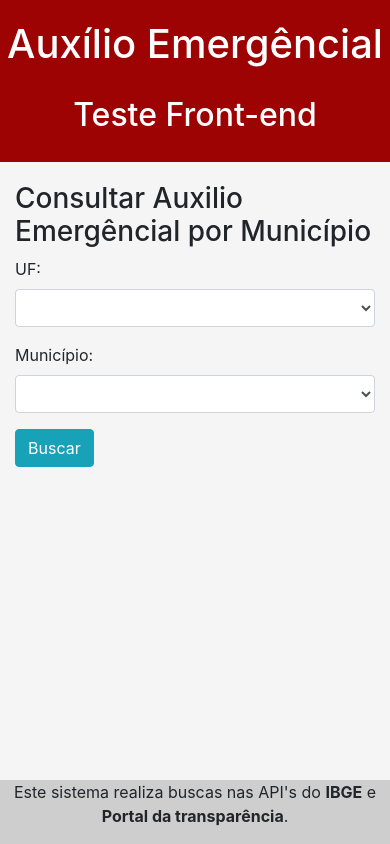
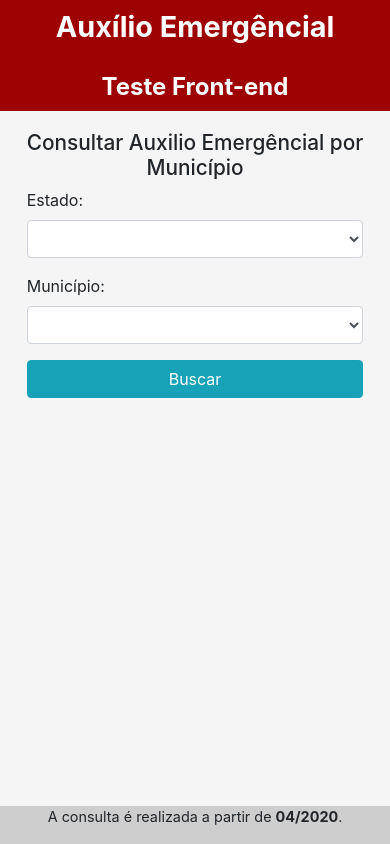
Before and after one commit to picolloto/omegasistemas-teste-front-end, a plain HTML site: page index.html in a window 390 px wide. Drawn offline with nearby package versions, Linux system fonts and the light colour scheme; no server answers.

Commit message:
Ajustes no layout

```diff
--- a/css/style.css
+++ b/css/style.css
@@ -1,4 +1,5 @@
 * {
+    font-family: -apple-system, BlinkMacSystemFont, "Segoe UI", Roboto, Oxygen, Ubuntu, Cantarell, "Open Sans", "Helvetica Neue", sans-serif;
     margin: 0;
     padding: 0;
     border: 0;
@@ -9,10 +10,6 @@ html {
     background-color: whitesmoke;
 }
 
-section {
-    margin: 5%;
-}
-
 header,
 h1,
 h2 {
@@ -20,10 +17,62 @@ h2 {
     padding: 10px 0px 10px 0px;
     color: white;
     text-align: center;
+    font-weight: bold;
+}
+
+h3 {
+    text-align: center;
+    margin-bottom: 2%;
+}
+
+main {
+    display: block;
+}
+
+section {
+    padding: 3%;
+}
+
+div.cfg {
+    max-width: 400px;
+    justify-content: center;
 }
 
 footer {
-    text-align: center;
     background-color: #cecece;
     margin-bottom: 0px;
+    text-align: center;
 }
+
+@media (min-width: 320px) and (max-width: 767.98px) {
+    header {
+        padding: 0px;
+    }
+    h1 {
+        font-size: 1.8rem;
+    }
+    h2 {
+        font-size: 1.5rem;
+    }
+    h3 {
+        font-size: 1.3rem;
+    }
+    footer {
+        font-size: 0.9rem;
+    }
+}
+
+@media (min-width: 768px) and (max-width: 1024px) {
+    h1 {
+        font-size: 1.9rem;
+    }
+    h2 {
+        font-size: 1.7rem;
+    }
+    h3 {
+        font-size: 1.5rem;
+    }
+    footer {
+        font-size: 1rem;
+    }
+}
--- a/index.html
+++ b/index.html
@@ -15,11 +15,12 @@
         <h2>Teste Front-end</h2>
     </header>
     <main>
-        <section class="container">
+        <section>
             <form>
                 <h3>Consultar Auxilio Emergêncial por Município</h3>
+                <div class="container cfg">
                     <div class="form-group">
-                    <label for="state">UF: </label>
+                        <label for="state">Estado: </label>
                         <select id="state" class="form-control" required> </select>
                     </div>
                     <div class="form-group">
@@ -27,18 +28,16 @@
                         <select id="city" class="form-control" required> </select>
                     </div>
                     <div class="form-group">
-                    <button type="submit" class="btn btn-info" id="buttonSubmit">
+                        <button type="submit" class="btn btn-info container-fluid" id="buttonSubmit">
                 Buscar
               </button>
+                    </div>
                 </div>
             </form>
         </section>
     </main>
     <footer class="fixed-bottom">
-        <p>
-            Este sistema realiza buscas nas API's do <b>IBGE</b> e
-            <b>Portal da transparência</b>.
-        </p>
+        <p>A consulta é realizada a partir de <b>04/2020</b>.</p>
     </footer>
 
     <script src="js/jquery.js" rel="text/javascript"></script>
```
Lines whose indentation alone changed are shown as unchanged.
